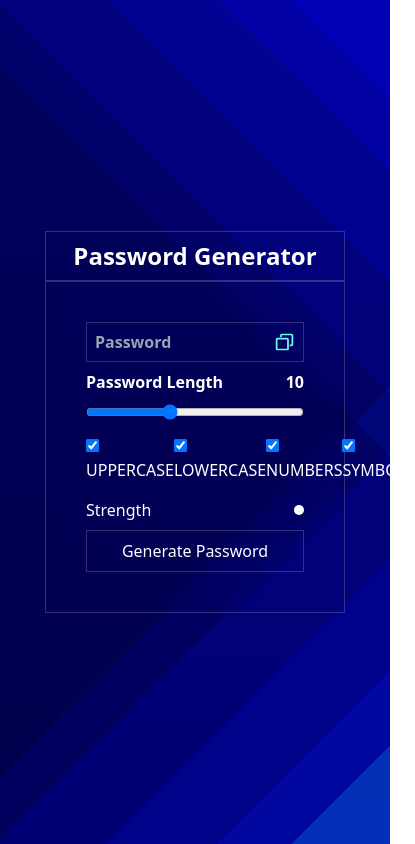
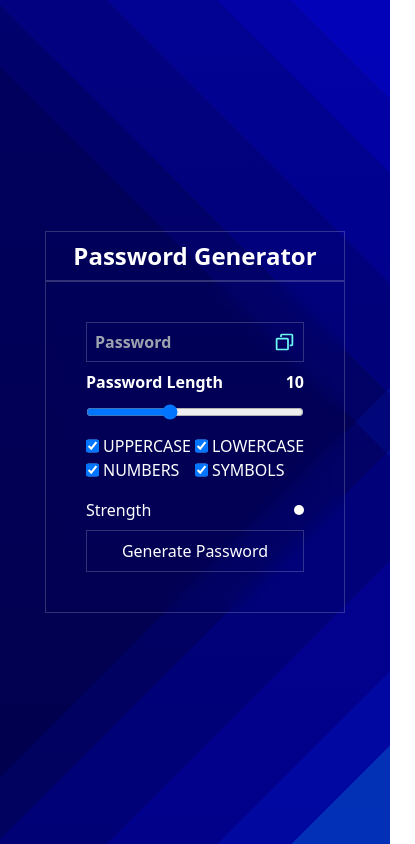
Before and after one commit to skehargit/Dot-batch-PasswordGenerator-mini-project, a plain HTML site: page index.html in a window 390 px wide. Shown: the whole page, 415 px wide, since content can reach past the window. Drawn offline with nearby package versions, Linux system fonts and the light colour scheme.

Commit message:
make responsive

```diff
--- a/index.html
+++ b/index.html
@@ -10,16 +10,15 @@
         *{
             margin: 0;
             padding: 0;
-            box-sizing: border-box;
         }
-        .container{
+        .hero{
             background-image: linear-gradient(0deg, rgb(82, 82, 82),rgb(99, 99, 99)),linear-gradient(45deg, rgb(12, 3, 124) 0%, rgb(12, 3, 124) 63%,rgb(16, 35, 140) 63%, rgb(16, 35, 140) 68%,rgb(19, 67, 156) 68%, rgb(19, 67, 156) 77%,rgb(23, 100, 171) 77%, rgb(23, 100, 171) 86%,rgb(26, 132, 187) 86%, rgb(26, 132, 187) 92%,rgb(30, 164, 203) 92%, rgb(30, 164, 203) 100%),linear-gradient(135deg, rgb(12, 3, 124) 0%, rgb(12, 3, 124) 63%,rgb(16, 35, 140) 63%, rgb(16, 35, 140) 68%,rgb(19, 67, 156) 68%, rgb(19, 67, 156) 77%,rgb(23, 100, 171) 77%, rgb(23, 100, 171) 86%,rgb(26, 132, 187) 86%, rgb(26, 132, 187) 92%,rgb(30, 164, 203) 92%, rgb(30, 164, 203) 100%); background-blend-mode:overlay,overlay,normal;
         }
     </style>
 </head>
-<body>
+<body >
 
-    <div class="container bg-[#01005c] h-screen w-full flex flex-col items-center justify-center">
+    <div class="hero w-full h-screen  flex flex-col items-center justify-center">
 
         <h1 class="text-white font-semibold text-2xl border border-zinc-100/20 w-[500px] max-[500px]:w-[300px] text-center py-2">Password Generator</h1>
 
@@ -47,23 +46,23 @@
             <input  type="range" min="4" max="20" class="slider w-full " step="1" data-lengthSlider>
 
             <!-- checkboxes-->
-            <div class="allcheckbox flex items-center py-2 justify-between">
-                <div>
+            <div class="allcheckbox grid grid-cols-4 max-[500px]:grid-cols-2 py-2 ">
+                <div class="flex gap-1">
                     <input type="checkbox" id="uppercase" checked >
                     <label for="uppercase">UPPERCASE</label>
                 </div>
 
-                <div>
+                <div class="flex gap-1">
                     <input type="checkbox" id="lowercase" checked>
                     <label for="lowercase">LOWERCASE</label>
                 </div>
 
-                <div>
+                <div class="flex gap-1">
                     <input type="checkbox" id="numbers" checked>
                     <label for="numbers">NUMBERS</label>
                 </div>
 
-                <div>
+                <div class="flex gap-1">
                     <input type="checkbox" id="symbols" checked>
                     <label for="symbols">SYMBOLS</label>
                 </div>
```
